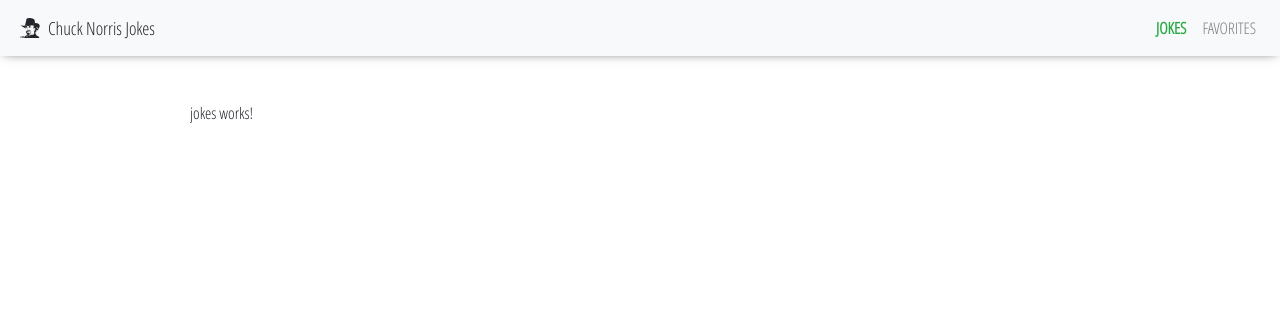
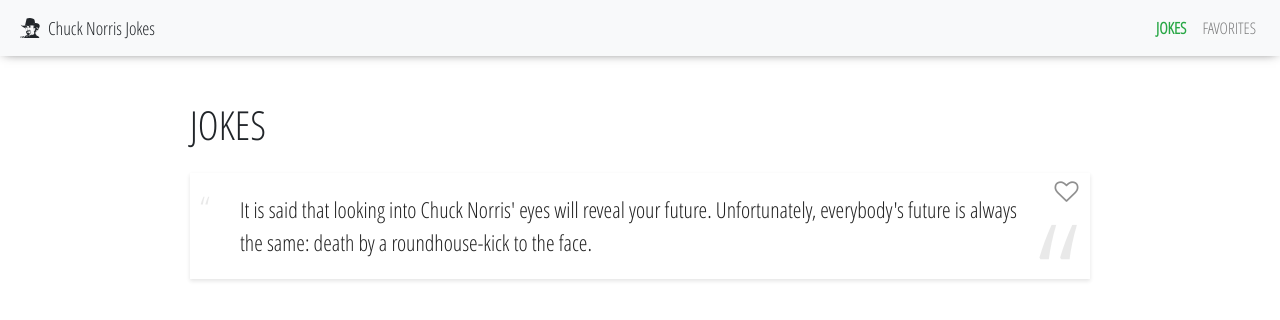
Before and after one commit to ofcyln/frontmen-assignment, an Angular app: page /jokes in a window 1280 px wide. Shown: the top 320 px of the page. Built offline with nearby package versions, Linux system fonts and the light colour scheme.

Commit message:
JokesComponent UI integrations

```diff
--- a/src/app/core/header/header.component.scss
+++ b/src/app/core/header/header.component.scss
@@ -1,5 +1,6 @@
 .navbar {
     box-shadow: 0 0 11px -4px #333;
+    z-index: 2;
     .navbar-brand {
         p {
             font-size: 18px;
--- a/src/app/jokes/jokes.component.html
+++ b/src/app/jokes/jokes.component.html
@@ -1,3 +1,13 @@
-<p>
-  jokes works!
-</p>
+<h1
+    class="mb-4 section-heading"
+    aria-label="JOKES SECTION">JOKES</h1>
+
+<blockquote class="quote-card">
+    <a
+        class="favorite-button chuck-icon-heart-empty"
+        aria-label="Add to favorites"></a>
+
+    <p aria-label="It is said that looking into Chuck Norris' eyes will reveal your future. Unfortunately, everybody's future is always the same: death by a roundhouse-kick to the face.">
+        It is said that looking into Chuck Norris' eyes will reveal your future. Unfortunately, everybody's future is always the same: death by a roundhouse-kick to the face.
+    </p>
+</blockquote>
--- a/src/app/jokes/jokes.component.scss
+++ b/src/app/jokes/jokes.component.scss
@@ -0,0 +1,86 @@
+.quote-card {
+    background-color: #fff;
+    color: #222222;
+    padding: 20px 50px;
+    box-sizing: border-box;
+    box-shadow: 0 2px 4px rgba(34, 34, 34, 0.12);
+    position: relative;
+    overflow: hidden;
+    min-height: 105px;
+    margin-bottom: 30px;
+    &:nth-child(odd) {
+        background-color: #f8f9fa;
+    }
+    &:before, &:after {
+        content: "“";
+        position: absolute;
+        color: rgba(212, 212, 212, 0.5);
+        font-weight: normal;
+    }
+    &:before {
+        top: 10px;
+        left: 10px;
+        font-size: 34px;
+    }
+    &:after {
+        bottom: -70px;
+        line-height: 1;
+        right: 10px;
+        font-size: 150px;
+    }
+    p {
+        font-size: 22px;
+        line-height: 1.5;
+        margin: 0;
+    }
+    .favorite-button {
+        position: absolute;
+        top: 0;
+        right: 5px;
+        font-size: 24px;
+        height: 37px;
+        width: 37px;
+        text-align: center;
+        opacity: 0.5;
+        display: block;
+        z-index: 1;
+        cursor: pointer;
+        -webkit-transition: opacity 0.1s ease-in-out;
+        -moz-transition: opacity 0.1s ease-in-out;
+        -ms-transition: opacity 0.1s ease-in-out;
+        -o-transition: opacity 0.1s ease-in-out;
+        transition: opacity 0.1s ease-in-out;
+        &:after {
+            display: none;
+            content: attr(aria-label);
+            position: absolute;
+            margin-top: 4px;
+            top: 3px;
+            right: calc(100% + 37px);
+            z-index: 1;
+            padding: 5px 10px;
+            background: #6f6f6f;
+            box-shadow: 0 0 5px 0 rgba(0, 0, 0, 0.35);
+            color: #fff;
+            font-size: 10px;
+            white-space: nowrap;
+            pointer-events: none;
+            -webkit-transform: translateX(50%);
+            transform: translateX(50%);
+        }
+        &:hover {
+            &:before {
+                content: '\e801';
+                color: #e47777;
+            }
+            &:after {
+                display: block;
+            }
+        }
+    }
+    &:hover {
+        .favorite-button {
+            opacity: 1;
+        }
+    }
+}
--- a/src/assets/css/media-queries.scss
+++ b/src/assets/css/media-queries.scss
@@ -1,11 +1,9 @@
 @media only screen and (max-width: 991px) {
-
+    .quote-card, .section-heading {
+        max-width: 90%;
+        margin: 0 auto 20px !important;
+    }
+    main {
+        margin: 20px auto 0 !important;
+    }
 }
-
-@media only screen and (min-width: 320px) and (max-width: 813px) {
-
-}
-
-@media only screen and (min-width: 320px) and (max-width: 480px) {
-
-}
```
